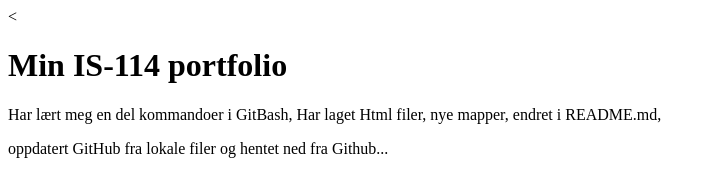
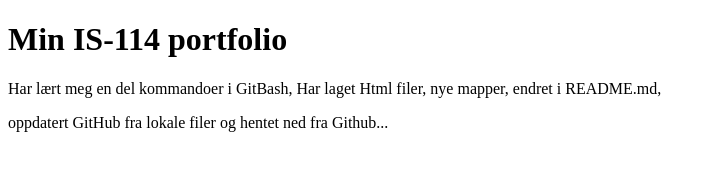
Before and after one commit to Arildb88/Oblig.0, a plain HTML site: page docs/index.html in a window 1280 px wide. Shown: the whole page, without its empty margins (0-716 px from the left). Drawn offline with Linux system fonts and the light colour scheme.

Commit message:
Fjernet < i head som var for mye

```diff
--- a/docs/index.html
+++ b/docs/index.html
@@ -4,7 +4,7 @@
         <meta charset="utf-8">
         <meta name="viewport" content="width=device-width, initial-scale=1">
         <title>(Arild Bjørnetrø)</title>
-        <</head><body>
+        </head><body>
             <h1>Min IS-114 portfolio</h1>
             <p>Har lært meg en del kommandoer i GitBash, Har laget Html filer, nye mapper, endret i README.md,
 			<p>oppdatert GitHub fra lokale filer og hentet ned fra Github...
```
